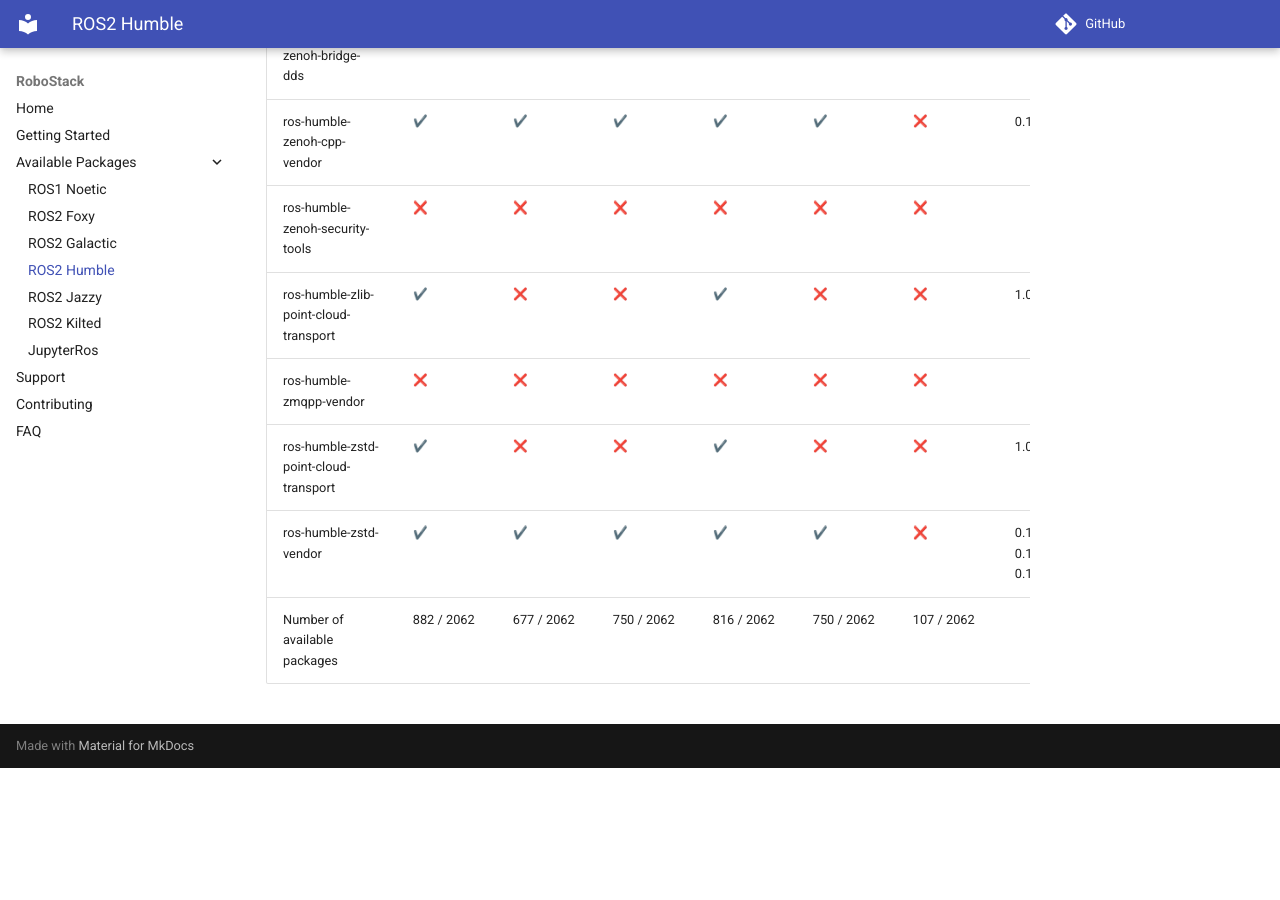
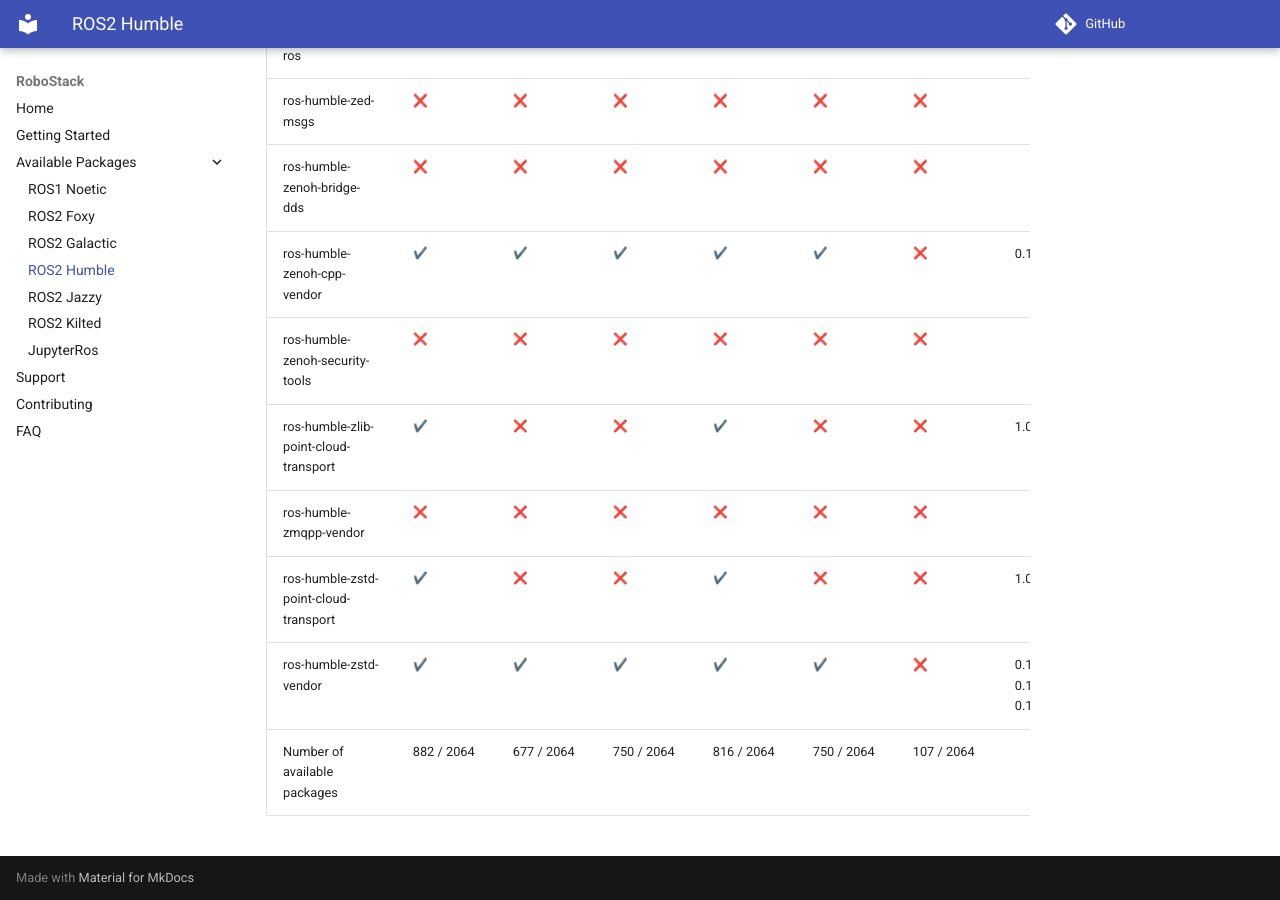
Before and after one commit to RoboStack/robostack.github.io, an MkDocs documentation site: the page built from docs/humble.md, in a window 1280 px wide and 900 px high, scrolled down 164390 px. Built offline with MkDocs 1.6.1 and Material for MkDocs 9.7.7, drawn with Linux system fonts in a browser that asks for light colours; emoji names are drawn with the system emoji font; comment, search, counter and statistics services are not loaded; before the commit the page ends 165158 px from its top, so only the background shows below that; some of the changed text lies outside the part shown.

Commit message:
Update tables

```diff
--- a/docs/humble.md
+++ b/docs/humble.md
@@ -2062,4 +2064,4 @@
 | ros-humble-zmqpp-vendor | :x: { data-sort='0' } | :x: { data-sort='0' } | :x: { data-sort='0' } | :x: { data-sort='0' } | :x: { data-sort='0' } | :x: { data-sort='0' } |   |
 | ros-humble-zstd-point-cloud-transport | :heavy_check_mark: { data-sort='1' } | :x: { data-sort='0' } | :x: { data-sort='0' } | :heavy_check_mark: { data-sort='1' } | :x: { data-sort='0' } | :x: { data-sort='0' } | 1.0.11  |
 | ros-humble-zstd-vendor | :heavy_check_mark: { data-sort='1' } | :heavy_check_mark: { data-sort='1' } | :heavy_check_mark: { data-sort='1' } | :heavy_check_mark: { data-sort='1' } | :heavy_check_mark: { data-sort='1' } | :x: { data-sort='0' } | 0.15.13, 0.15.14, 0.15.2  |
-| Number of available packages |  882 / 2062 | 677 / 2062 | 750 / 2062 | 816 / 2062 | 750 / 2062 | 107 / 2062 |
+| Number of available packages |  882 / 2064 | 677 / 2064 | 750 / 2064 | 816 / 2064 | 750 / 2064 | 107 / 2064 |
```
Also changed, not shown: other parts of docs/humble.md (+2 -0 lines).
